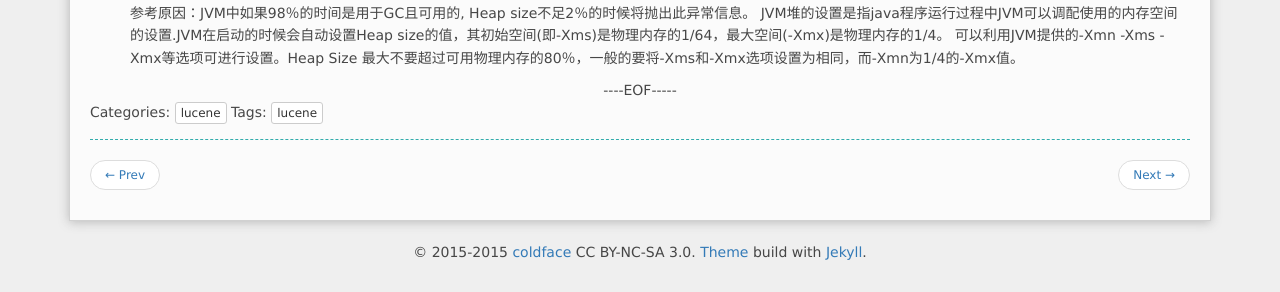
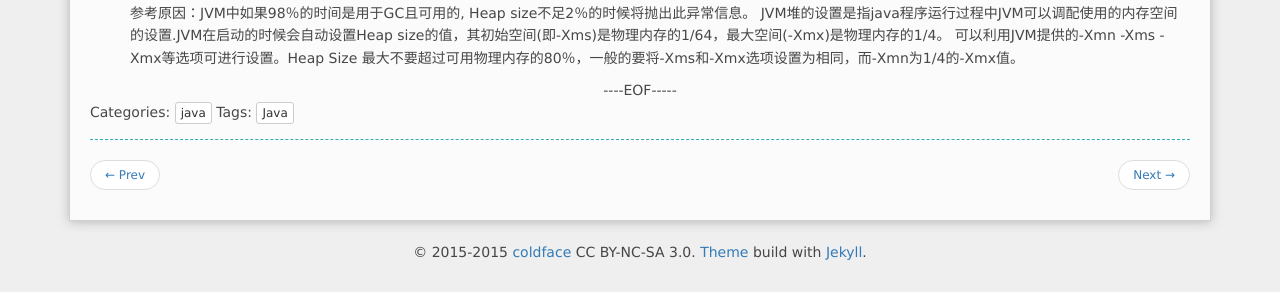
Before and after one commit to jackzhao29/jackzhao29.github.com, a Jekyll site: the page built from _posts/2015-05-15-启动tomcat时出现Java内存溢出的解决方案.md, in a window 1280 px wide. Shown: the part 273-565 px from the top of the page. Built offline with Jekyll 4.4.1, drawn with Linux system fonts in a browser that asks for light colours; Markdown is read by kramdown in place of the engine named in the settings; comment, search, counter and statistics services are not loaded.

Commit message:
update file

```diff
--- a/_posts/2015-05-15-启动tomcat时出现Java内存溢出的解决方案.md
+++ b/_posts/2015-05-15-启动tomcat时出现Java内存溢出的解决方案.md
@@ -1,10 +1,10 @@
 ---
 layout: post
 title:  "java出现内存溢出解决方案"
-keywords: "lucene"
+keywords: "java,outofmemoryerror"
 description: "启动tomcat时有时候会出现java.lang.OutOfMemoryError:Java heap space异常"
-category: lucene
-tags: [lucene]
+category: Java
+tags: [Java]
 ---
 #### 如果启动tomcat时出现java.lang.OutOfMemoryError:Java heap space异常时尝试使用下列办法解决<br>
 * 修改Tomcat/bin/catalina.bat,添加如下内容set JAVA_OPTS=-Xms256m -Xmx512m -Djava.awt.headless=true [-XX:MaxPermSize=128M]
```
